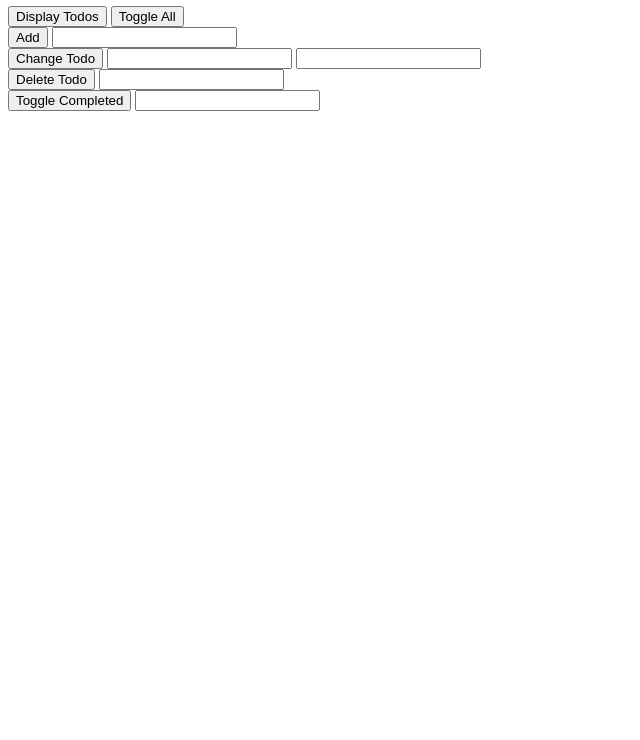
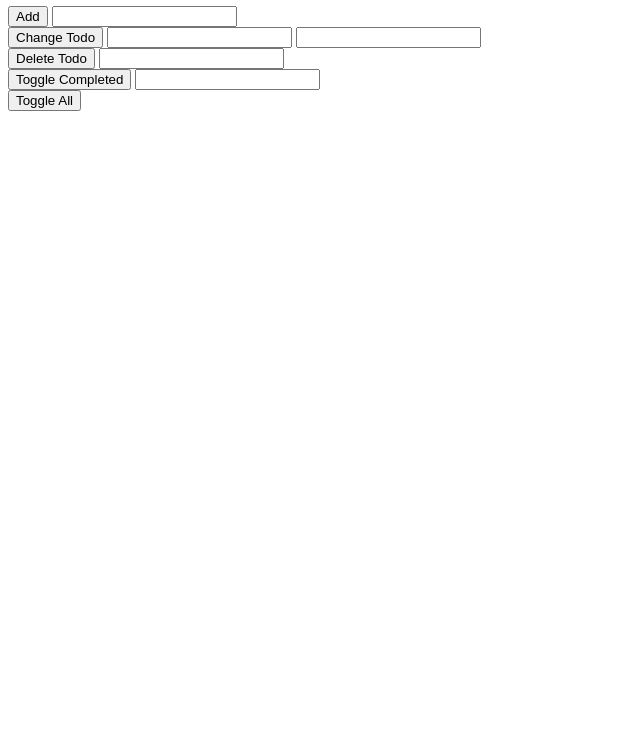
Before and after one commit to CraigRodrigues/practical-javascript, a plain HTML site: page index.html in a window 1280 px wide. Shown: the part 60-800 px from the top of the page, without its empty margins (0-640 px from the left). Drawn offline with Linux system fonts and the light colour scheme.

Commit message:
Version 9: Escaped from the console! Cleaned up code to remove all of the console logging displayTodo functions. Also added view.displayTodo method to all button clicks

```diff
--- a/app.js
+++ b/app.js
@@ -8,40 +8,22 @@
 
 var todoList = {
     todos: [],
-    displayTodos: function () {
-        if (this.todos.length === 0) {
-            console.log("Your Todo List is Empty!");
-        } else {
-            console.log("My Todos:");
-            for (var i = 0; i < this.todos.length; i++) {
-                if (this.todos[i].completed === true) {
-                    console.log("[X]", this.todos[i].todoText);
-                } else {
-                    console.log("[ ]", this.todos[i].todoText);
-                }
-            }
-        }
-    },
     addTodo: function(todoText) {
         this.todos.push({
             todoText: todoText,
             completed: false
         });
-        this.displayTodos();
     },
     changeTodo: function(position, todoText) {
         var todo = this.todos[position];
         todo.todoText = todoText;
-        this.displayTodos();
     },
     deleteTodo: function(position) {
         this.todos.splice(position,1);
-        this.displayTodos();
     },
     toggleCompleted: function(position) {
         var todo = this.todos[position];
         todo.completed = !todo.completed;
-        this.displayTodos();
     },
     toggleAll: function() {
         var totalTodos = this.todos.length;
@@ -61,19 +43,16 @@ var todoList = {
                 this.todos[i].completed = true;
             }
         }
-        this.displayTodos();
     }
 };
 
 // handles buttons, click events, and user input
 var handlers = {
-    displayTodos: function () {
-        todoList.displayTodos();
-    },
     addTodo: function () {
         var addTodoInputText = document.getElementById("addTodoInputText");
         todoList.addTodo(addTodoInputText.value);
         addTodoInputText.value = "";
+        view.displayTodos();
     },
     changeTodo: function () {
         var changeTodoInputPosition = document.getElementById("changeTodoInputPosition");
@@ -83,23 +62,28 @@ var handlers = {
 
         changeTodoInputPosition.value = "";
         changeTodoInputText.value = "";
+
+        view.displayTodos();
     },
     deleteTodo: function () {
         var deleteTodoInputPosition = document.getElementById("deleteTodoInputPosition");
         todoList.deleteTodo(deleteTodoInputPosition.valueAsNumber);
         deleteTodoInputPosition.value = "";
+        view.displayTodos();
     },
     toggleCompleted: function () {
         var toggleCompletedInputPosition = document.getElementById("toggleCompletedInputPosition");
         todoList.toggleCompleted(toggleCompletedInputPosition.valueAsNumber);
         toggleCompletedInputPosition.value = "";
+        view.displayTodos();
     },
     toggleAll: function () {
         todoList.toggleAll();
+        view.displayTodos();
     }
 };
 
-// controls what the user sees
+// only controls what the user sees and nothing else
 var view =  {
     displayTodos: function () {
         var todosUl = document.querySelector("ul");
--- a/index.html
+++ b/index.html
@@ -3,11 +3,6 @@
     </head>
     <body>
         <h1>Todo List</h1>
-
-        <div>
-            <button onclick="handlers.displayTodos()">Display Todos</button>
-            <button onclick="handlers.toggleAll()">Toggle All</button>
-        </div>
 
         <div>
             <button onclick="handlers.addTodo()">Add</button>
@@ -30,6 +25,10 @@
             <input id="toggleCompletedInputPosition" type="number">
         </div>
 
+        <div>
+            <button onclick="handlers.toggleAll()">Toggle All</button>
+        </div>
+
         <ul>
         </ul>
 
```
